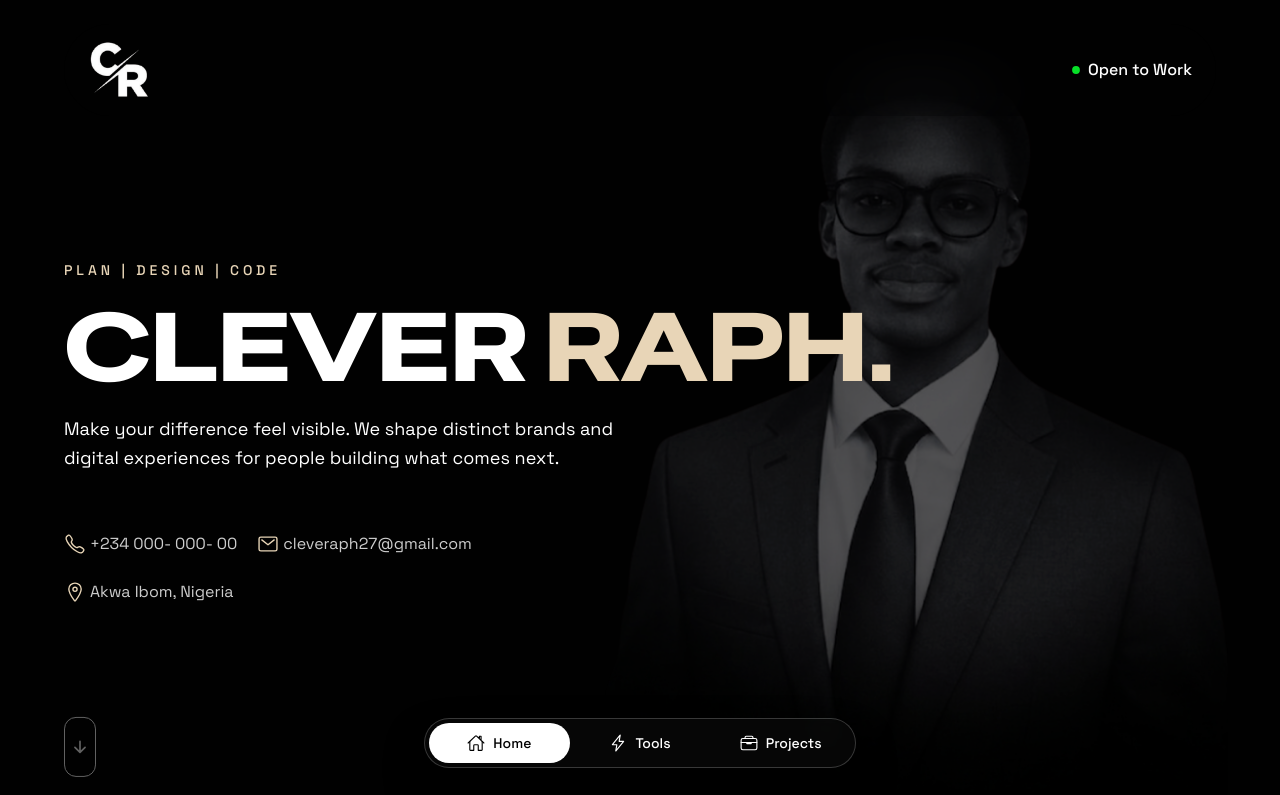
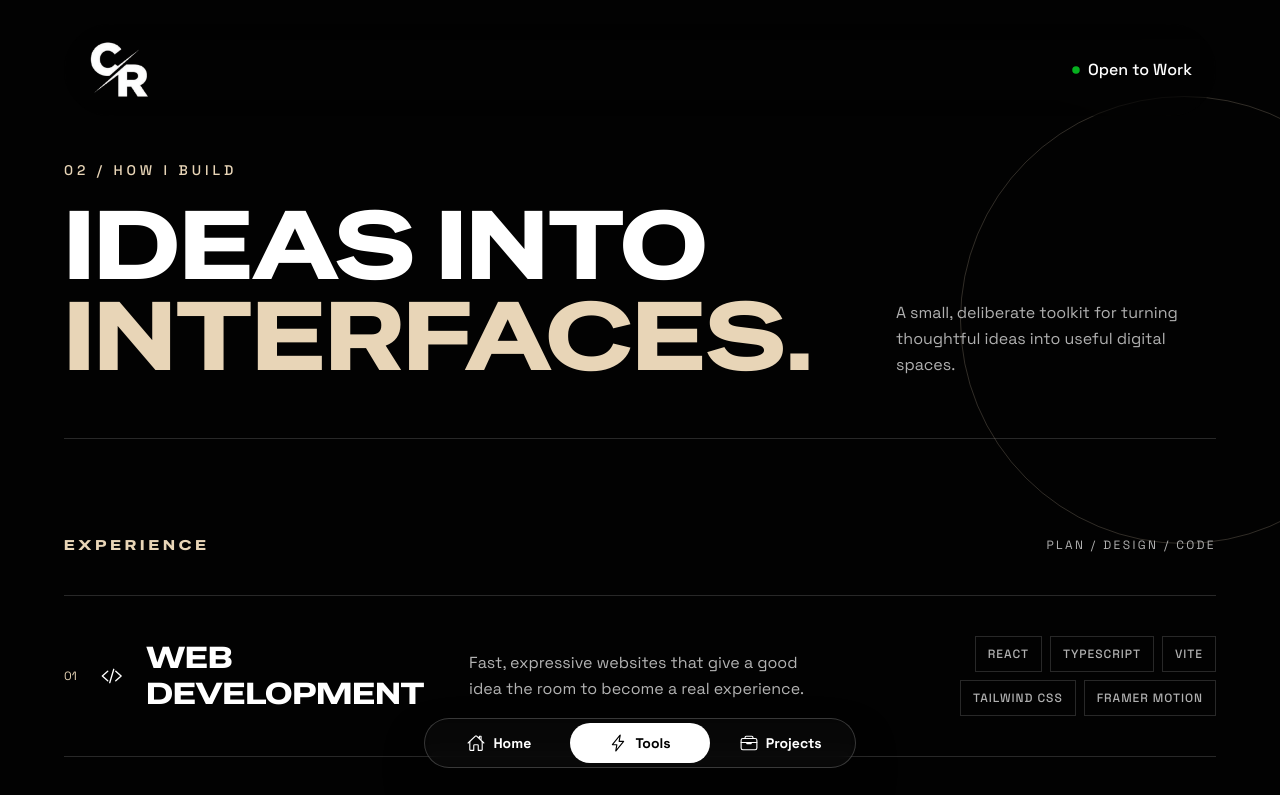
Before and after one commit to Raphaelye/CR_Suites, a React (Vite) app: page /tools in a window 1280 px wide. Shown: the top 795 px of the page. Built offline with nearby package versions, Linux system fonts and the light colour scheme.

Commit message:
Tools page done, routing implemnted, safe start implemented

```diff
--- a/package.json
+++ b/package.json
@@ -17,6 +17,8 @@
     "react": "^19.2.8",
     "react-dom": "^19.2.8",
     "react-icons": "^5.7.0",
+    "react-router": "^7.18.2",
+    "react-router-dom": "^7.18.2",
     "tailwindcss": "^4.3.3"
   },
   "devDependencies": {
--- a/src/App.tsx
+++ b/src/App.tsx
@@ -1,18 +1,36 @@
 
+import { useEffect } from "react"
+import { BrowserRouter, Route, Routes, useLocation } from "react-router"
 import Home from "./components/Home"
 import Navbar from "./components/Navbar"
 import TopNavbar from "./components/TopNavbar"
+import Tools from "./components/Tools"
+
+function ScrollToTop() {
+  const { pathname } = useLocation()
+
+  useEffect(() => {
+    window.scrollTo(0, 0)
+  }, [pathname])
+
+  return null
+}
 
 function App() {
   return (
-    <main className="overflow-x-hidden bg-bg text-white ">
-      <TopNavbar />
-      <Home />
-      <Navbar />
-    </main>
+    <BrowserRouter>
+      <ScrollToTop />
+      <main className="overflow-x-hidden bg-bg text-white ">
+        <TopNavbar />
+        <Routes>
+          <Route path="/" element={<Home />} />
+          <Route path="/tools" element={<Tools />} />
+
+        </Routes>
+        <Navbar />
+      </main>
+    </BrowserRouter>
   )
 }
 
-
-
 export default App;
--- a/src/components/Navbar.tsx
+++ b/src/components/Navbar.tsx
@@ -1,35 +1,50 @@
+import { Link, useLocation } from "react-router"
+import { motion } from "framer-motion"
 import  { IoHomeOutline, IoFlashOutline, IoBriefcaseOutline } from "react-icons/io5"
 
+function Navbar() {
+  const location = useLocation()
 
+  const isHome = location.pathname === "/"
+  const isTools = location.pathname === "/tools"
+  const isProjects = location.pathname === "/projects"
 
-function Navbar() {
   return (
     <nav
       className="fixed bottom-8 left-1/2 z-100 flex w-[calc(100%-2rem)] max-w-108 -translate-x-1/2 items-center rounded-full border border-white/20 bg-glass-bg p-1 shadow-2xl shadow-black/50 backdrop-blur-sm lg:bottom-8"
       aria-label="Primary navigation"
     >
-      <a
-        className="font-body flex min-w-0 flex-1 items-center justify-center gap-1.5 rounded-full bg-white px-2 py-2.5 text-xs font-medium text-black transition-colors sm:gap-2 sm:px-5 sm:text-sm"
-        href="#home"
-        aria-current="page"
+      <Link
+        className={`font-body relative flex min-w-0 flex-1 items-center justify-center gap-1.5 rounded-full px-2 py-2.5 text-xs font-bold transition-colors sm:gap-2 sm:px-5 sm:text-sm ${isHome ? "text-black" : "text-white hover:bg-white/10 hover:text-accent"}`}
+        to="/"
+        aria-current={isHome ? "page" : undefined}
       >
-        <IoHomeOutline className="shrink-0" size={18} aria-hidden="true" />
-        <span>Home</span>
-      </a>
-      <a
-        className="font-body flex min-w-0 flex-1 items-center justify-center gap-1.5 rounded-full px-2 py-2.5 text-xs font-medium text-white transition-colors hover:bg-white/10 hover:text-accent sm:gap-2 sm:px-5 sm:text-sm"
-        href="#tools"
+        {isHome && <motion.span className="absolute inset-0 z-0 rounded-full bg-white" layoutId="active-nav" transition={{ type: "spring", stiffness: 450, damping: 32 }} />}
+        <IoHomeOutline className="shrink-0 z-1" size={18} aria-hidden="true" />
+        <span className="relative z-10">Home</span>
+      </Link>
+
+
+      <Link
+        className={`font-body relative flex min-w-0 flex-1 items-center justify-center gap-1.5 rounded-full px-2 py-2.5 text-xs font-bold transition-colors sm:gap-2 sm:px-5 sm:text-sm ${isTools ? "text-black" : "text-white hover:bg-white/10 hover:text-accent"}`}
+        to="/tools"
+        aria-current={isTools ? "page" : undefined}
       >
-        <IoFlashOutline className="shrink-0" size={18} aria-hidden="true" />
-        <span>Tools</span>
-      </a>
-      <a
-        className="font-body flex min-w-0 flex-1 items-center justify-center gap-1.5 rounded-full px-2 py-2.5 text-xs font-medium text-white transition-colors hover:bg-white/10 hover:text-accent sm:gap-2 sm:px-5 sm:text-sm"
-        href="#projects"
+        {isTools && <motion.span className="absolute inset-0 z-0 rounded-full bg-white" layoutId="active-nav" transition={{ type: "spring", stiffness: 450, damping: 32 }} />}
+        <IoFlashOutline className="shrink-0 bg-blend-difference z-1" size={18} aria-hidden="true" />
+        <span className="relative z-10">Tools</span>
+      </Link>
+
+
+      <Link
+        className={`font-body relative flex min-w-0 flex-1 items-center justify-center gap-1.5 rounded-full px-2 py-2.5 text-xs font-bold transition-colors bg-blend-difference sm:gap-2 sm:px-5 sm:text-sm ${isProjects ? "text-black" : "text-white hover:bg-white/10 hover:text-accent"}`}
+        to="/projects"
+        aria-current={isProjects ? "page" : undefined}
       >
-        <IoBriefcaseOutline className="shrink-0" size={18} aria-hidden="true" />
-        <span>Projects</span>
-      </a>
+        {isProjects && <motion.span className="absolute inset-0 z-0 rounded-full bg-white" layoutId="active-nav" transition={{ type: "spring", stiffness: 450, damping: 32 }} />}
+        <IoBriefcaseOutline className="shrink-0 z-1" size={18} aria-hidden="true" />
+        <span className="relative z-10">Projects</span>
+      </Link>
     </nav>
   )
 }
--- /dev/null
+++ b/src/components/Tools.tsx
@@ -0,0 +1,95 @@
+
+import { motion } from 'framer-motion'
+import type { Variants } from 'framer-motion'
+import { IoArrowForward } from 'react-icons/io5'
+import { allTools, disciplines } from '../constants/tools'
+
+const reveal: Variants = {
+  hidden: { opacity: 0, y: 28 },
+  visible: { opacity: 1, y: 0, transition: { duration: 0.7, ease: [0.22, 1, 0.36, 1] } },
+}
+
+function Tools() {
+  return (
+    <main id="tools" className="relative isolate overflow-hidden bg-bg page-padding pb-32 pt-32 sm:pt-40 lg:pb-48">
+      <div className="pointer-events-none absolute -right-32 top-24 h-80 w-80 rounded-full border border-accent/20 sm:h-112 sm:w-md" />
+      <div className="relative z-10 mx-auto max-w-7xl">
+        <motion.header
+          className="flex flex-col gap-8 border-b border-white/15 pb-10 sm:gap-12 sm:pb-14 lg:flex-row lg:items-end lg:justify-between"
+          initial="hidden"
+          animate="visible"
+          variants={reveal}
+        >
+          <div className="max-w-4xl">
+            <p className="font-body mb-5 text-xs font-medium uppercase tracking-[0.28em] text-accent sm:text-sm">02 / How I build</p>
+            <h1 className="font-display text-4xl uppercase leading-[0.95] text-white sm:text-7xl lg:text-8xl">
+              Ideas into <span className="text-accent">interfaces.</span>
+            </h1>
+          </div>
+          <p className="font-body max-w-xs text-sm leading-relaxed text-muted sm:text-base lg:pb-1">
+            A small, deliberate toolkit for turning thoughtful ideas into useful digital spaces.
+          </p>
+        </motion.header>
+
+        <section className="mt-16 sm:mt-24" aria-labelledby="experience-heading">
+          <div className="mb-7 flex items-center justify-between sm:mb-10">
+            <h2 id="experience-heading" className="font-body text-xs font-medium uppercase tracking-[0.28em] text-accent sm:text-sm">Experience</h2>
+            <span className="font-body text-xs uppercase tracking-[0.2em] text-muted">Plan / Design / Code</span>
+          </div>
+
+          <div className="flex flex-col border-y border-white/15">
+            {disciplines.map(({ number, title, description, tools, icon: Icon }, index) => (
+              <motion.article
+                key={title}
+                className="group flex flex-col gap-7 border-b border-white/15 py-8 last:border-b-0 sm:gap-10 sm:py-10 lg:flex-row lg:items-center lg:gap-12"
+                initial="hidden"
+                whileInView="visible"
+                viewport={{ once: true, amount: 0.25 }}
+                variants={reveal}
+                transition={{ delay: index * 0.08 }}
+              >
+                <div className="flex items-center justify-between lg:w-[31%] lg:shrink-0">
+                  <div className="flex items-center gap-4 sm:gap-6">
+                    <span className="font-body text-xs text-accent">{number}</span>
+                    <Icon size={28} className="text-white transition-colors group-hover:text-accent" aria-hidden="true" />
+                    <h3 className="font-display text-2xl uppercase text-white sm:text-3xl">{title}</h3>
+                  </div>
+                  <IoArrowForward className="text-muted transition-transform duration-300 group-hover:translate-x-2 group-hover:text-accent lg:hidden" size={22} aria-hidden="true" />
+                </div>
+                <p className="font-body max-w-sm text-sm leading-relaxed text-white/70 sm:text-base lg:flex-1">{description}</p>
+                <div className="flex flex-wrap gap-2 lg:w-[29%] lg:justify-end">
+                  {tools.map((tool) => (
+                    <span key={tool} className="font-body font-medium border border-white/15 px-3 py-2 text-[12px] uppercase tracking-[0.08em] text-muted transition-colors group-hover:border-accent/50 group-hover:text-white">{tool}</span>
+                  ))}
+                </div>
+              </motion.article>
+            ))}
+          </div>
+        </section>
+
+        <motion.section
+          className="mt-24 border-t border-white/15 pt-7 sm:mt-36 sm:pt-10"
+          aria-labelledby="tools-heading"
+          initial="hidden"
+          whileInView="visible"
+          viewport={{ once: true, amount: 0.2 }}
+          variants={reveal}
+        >
+          <div className="flex flex-col gap-8 sm:flex-row sm:items-start sm:justify-between">
+            <div>
+              <h2 id="tools-heading" className="font-display text-3xl uppercase text-white sm:text-5xl">The toolkit</h2>
+              <p className="font-body mt-3 max-w-sm text-sm leading-relaxed text-muted">The tools change with the problem. The attention to detail stays.</p>
+            </div>
+            <div className="flex max-w-3xl flex-wrap gap-2 sm:justify-end">
+              {allTools.map((tool, index) => (
+                <span key={tool} className={`font-body px-4 py-3 text-xs uppercase tracking-widest ${index % 4 === 0 ? 'bg-accent text-black' : 'border border-white/20 text-white'}`}>{tool}</span>
+              ))}
+            </div>
+          </div>
+        </motion.section>
+      </div>
+    </main>
+  )
+}
+
+export default Tools
--- /dev/null
+++ b/src/constants/tools.ts
@@ -0,0 +1,44 @@
+import type { IconType } from 'react-icons'
+import {
+  IoCodeSlashOutline,
+  IoColorPaletteOutline,
+  IoPhonePortraitOutline,
+} from 'react-icons/io5'
+
+export type Discipline = {
+  number: string
+  title: string
+  description: string
+  tools: string[]
+  icon: IconType
+}
+
+export const disciplines: Discipline[] = [
+  {
+    number: '01',
+    title: 'Web development',
+    description: 'Fast, expressive websites that give a good idea the room to become a real experience.',
+    tools: ['React', 'TypeScript', 'Vite', 'Tailwind CSS', 'Framer Motion'],
+    icon: IoCodeSlashOutline,
+  },
+  {
+    number: '02',
+    title: 'Mobile development',
+    description: 'Mobile products with a clear point of view, considered flows, and just enough motion.',
+    tools: ['React Native', 'Expo', 'Firebase', 'Figma', 'TypeScript'],
+    icon: IoPhonePortraitOutline,
+  },
+  {
+    number: '03',
+    title: 'UI design',
+    description: 'Visual systems that make complex things feel simple, useful, and unmistakably yours.',
+    tools: ['Figma', 'FigJam', 'Prototyping', 'Design systems', 'Wireframing'],
+    icon: IoColorPaletteOutline,
+  },
+]
+
+export const allTools = [
+  'React', 'React Native', 'TypeScript', 'JavaScript', 'HTML', 'CSS',
+  'Tailwind CSS', 'Vite', 'Figma', 'FigJam', 'Firebase', 'Expo',
+  'Framer Motion', 'Git', 'GitHub', 'Notion',
+]
--- a/src/index.css
+++ b/src/index.css
@@ -59,6 +59,7 @@
 body {
   margin: 0;
   background: var(--color-bg);
+  scrollbar-width: none;
 }
 
 .page-padding {
@@ -78,5 +79,6 @@ p{
 #root {
   box-sizing: border-box;
   margin: 0;
+  scroll-behavior: smooth;
 
 }
```
Also changed, not shown: src/components/TopNavbar.tsx (+7 -6 lines), 1 other file (tests, documents, lock files or other folders).
